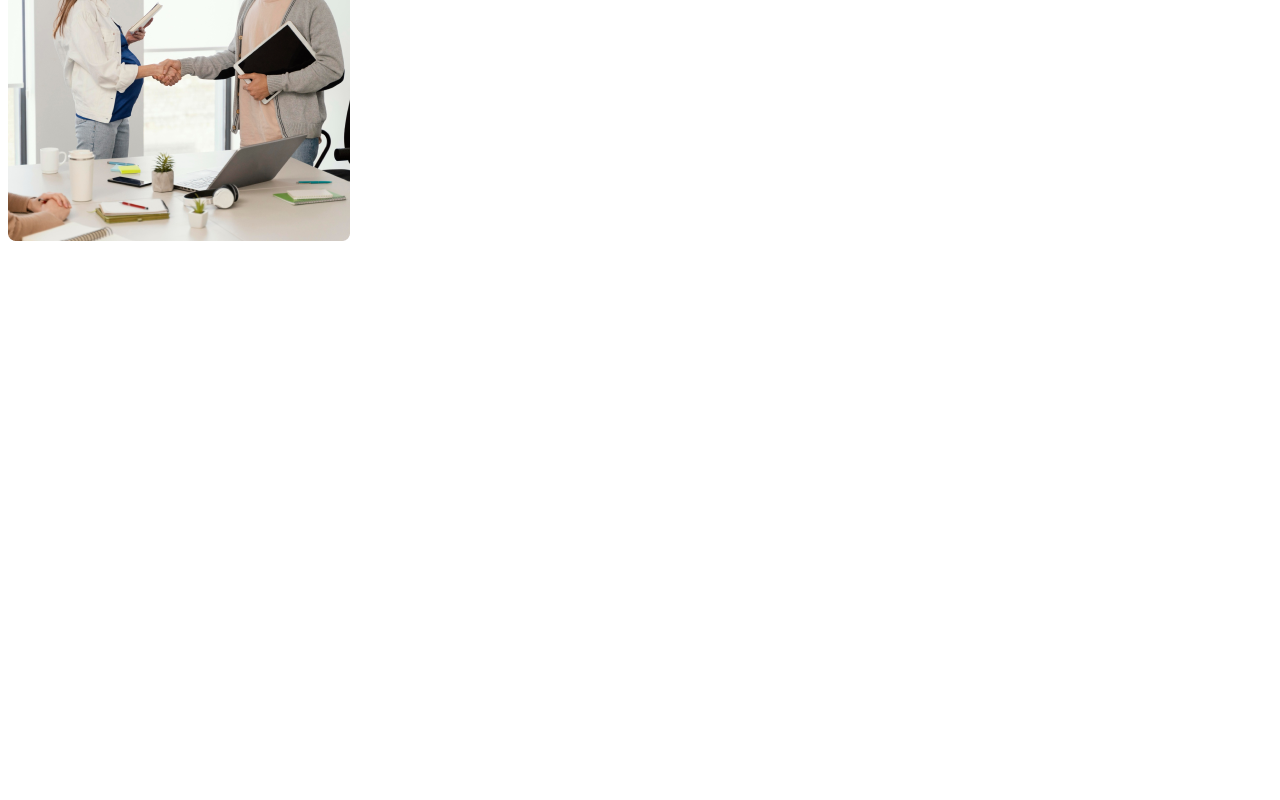
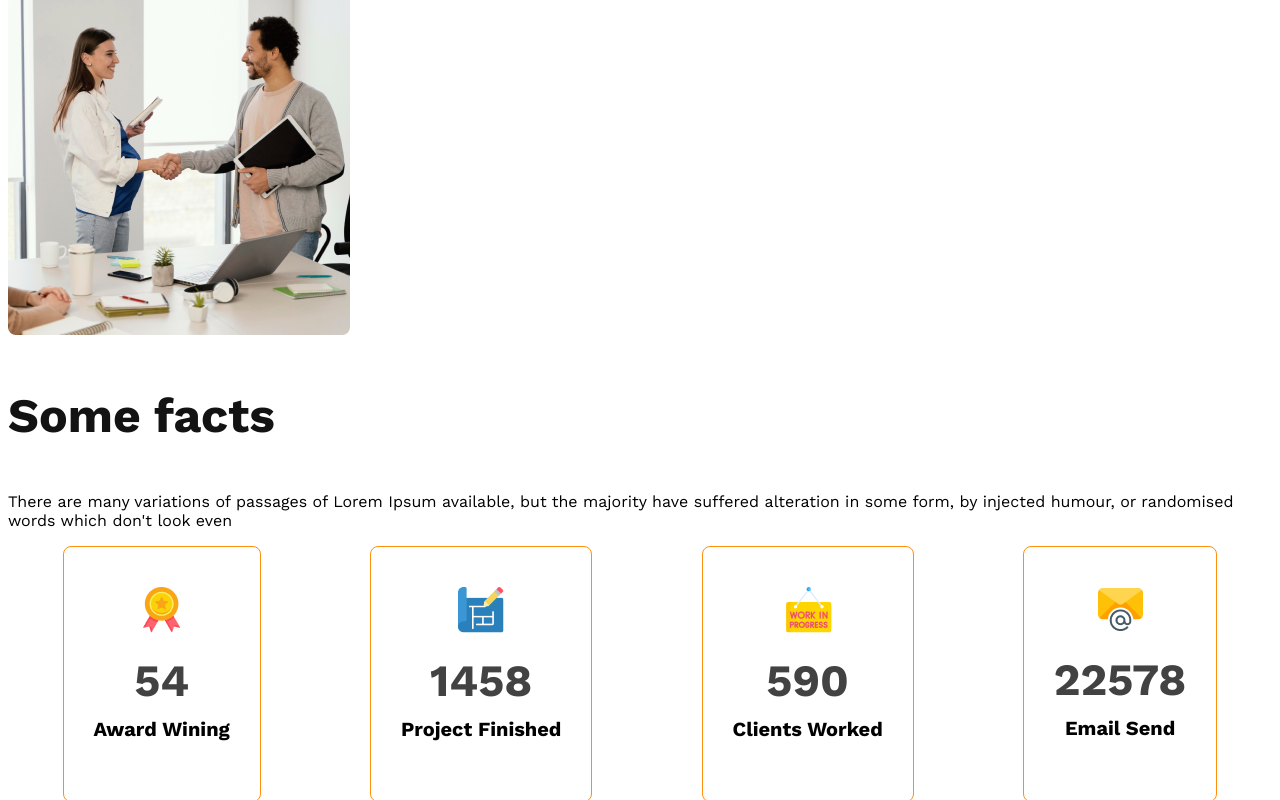
Before and after one commit to Md-YeasinArafat/g3-architects-website, a plain HTML site: page index.html in a window 1280 px wide. Shown: the part 2000-2800 px from the top of the page. Before the commit the page ends 2315 px from the top, so only its background shows below. Drawn offline with nearby package versions, Linux system fonts and the light colour scheme.

Commit message:
facts icon and content added

```diff
--- a/index.html
+++ b/index.html
@@ -10,7 +10,7 @@
     <!-- header start -->
     <header>
         <nav>
-            <h3 class="nav-title">G3 Architects</h3>
+            <h3 class="section-title">G3 Architects</h3>
             <ul>
               <li><a href="">Home</a></li>
               <li><a href="">About</a></li>
@@ -49,6 +49,36 @@
 
             </div>
         </section>
+        <!-- facts section -->
+        <section class="facts">
+            <h3 class="section-title">Some facts</h3>
+            <p class="text-light-gray">There are many variations of passages of Lorem Ipsum available, but the majority have suffered alteration in some form, by injected humour, or randomised words which don't look even</p>
+            <div class="facts-card-container">
+                <div class="card">
+                    <img src="images/icons/ribon.png" alt="">
+                    <h2 class="card-stats">54</h2>
+                    <p class="card-title">Award Wining</p>
+                </div>
+                <div class="card">
+                    <img src="images/icons/projects.png" alt="">
+                    <h2 class="card-stats">1458</h2>
+                    <p class="card-title">Project Finished</p>
+                </div>
+                <div class="card">
+                    <img src="images/icons/customers.png" alt="">
+                    <h2 class="card-stats">590</h2>
+                    <p class="card-title">Clients Worked</p>
+                </div>
+                <div class="card">
+                    <img src="images/icons/email.png" alt="">
+                    <h2 class="card-stats">22578</h2>
+                    <p class="card-title">Email Send</p>
+                </div>
+
+
+            </div>
+
+        </section>
 
     </main>
     <footer>
--- a/styles/architects.css
+++ b/styles/architects.css
@@ -18,6 +18,13 @@
     border: 0;
     cursor: pointer;
 }
+.section-title{
+    font-size: 3rem;
+    font-weight: 700;
+    color: #131313;
+
+}
+
 
 /* header styles */
 header{
@@ -29,13 +36,6 @@ nav{
     display: flex;
     justify-content: space-between;
     align-items: center;
-}
-
-nav-title{
-    font-size: 3rem;
-    font-weight: 700;
-    color: #131313;
-
 }
 
 nav>ul{
@@ -89,7 +89,9 @@ main{
      display: grid;
      grid-template-columns: repeat(2, 1fr);
      gap: 1.5rem;
+
 }
+
 .teams-content{
     padding-left: 70px;
     padding-right: 70px;
@@ -101,6 +103,32 @@ main{
     color: #FF900E;
     font-weight: 700;
 }
+/* facts section */
+.facts-card-container{
+    display: flex;
+    justify-content: space-around;
+}
+.facts-card-container .card{
+    border-radius: 8px;
+    border: 1px solid #FF900E;
+    text-align: center;
+    font-size: 2.8rem;
+    padding: 40px 30px;
+}
+.facts-card-container .card-title{
+    font-weight: 600;
+    font-size: 1.25rem;
+    margin-top: 5px;
+
+
+}
+.facts-card-container .card-stats{
+    font-size: 2.8rem;
+    color: #424242;
+    margin-top: 10px;
+    margin-bottom: 10px;
+}
+
 
 /* responsive media quaries */
 /* Mobile devices */
```
